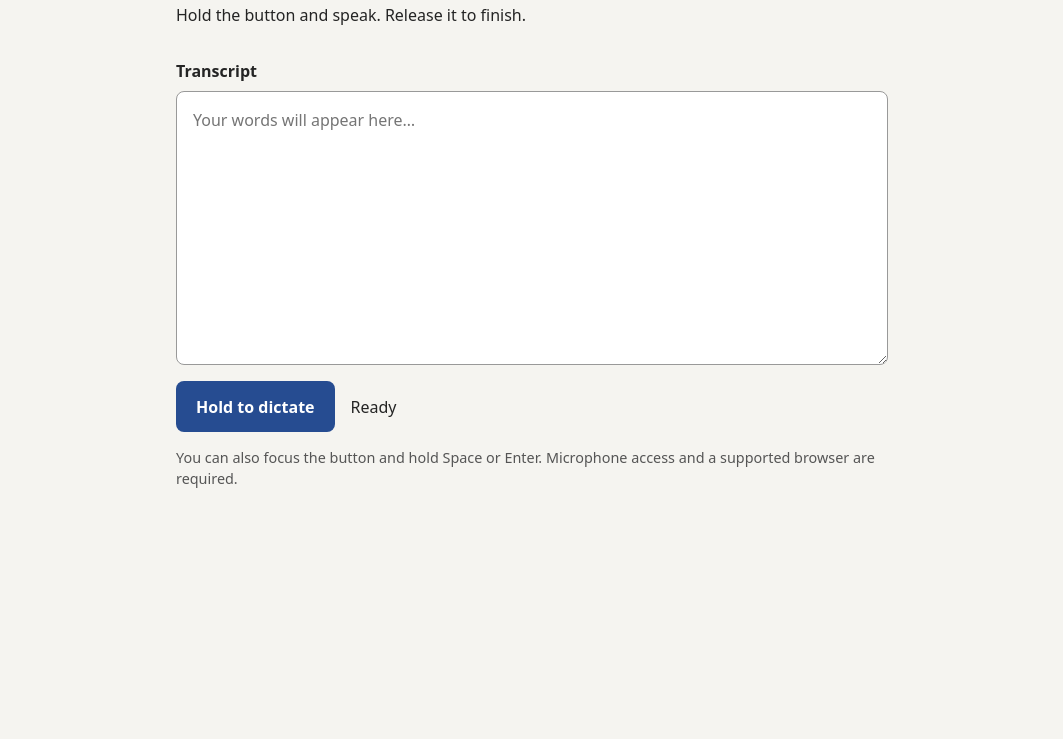
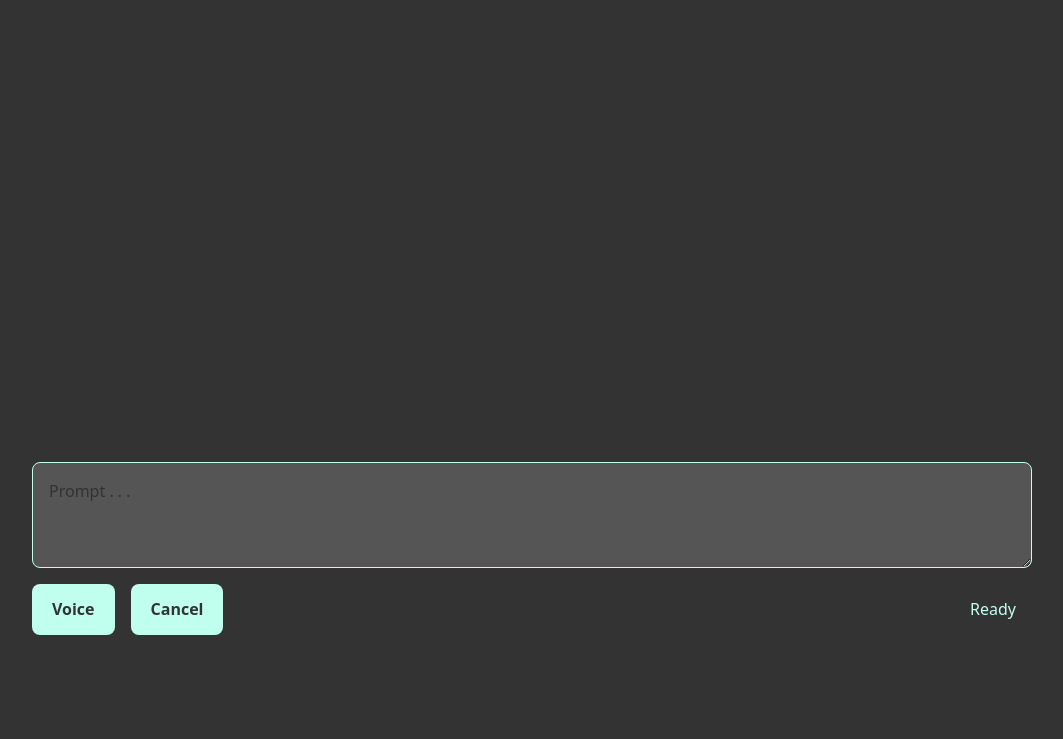
Before and after one commit to eulegang/brief, a website: page public/index.html in a window 1280 px wide. Shown: the part 125-864 px from the top of the page, without its empty margins (108-1171 px from the left). Drawn offline with Linux system fonts and the light colour scheme.

Commit message:
fix: updated look and feel

```diff
--- a/package.json
+++ b/package.json
@@ -4,7 +4,9 @@
   "private": true,
   "type": "module",
   "scripts": {
-    "dev": "npm run build:client && tsx watch src/server/server.ts",
+    "dev": "npm run build:client && concurrently --kill-others \"npm run dev:client\" \"npm run dev:server\"",
+    "dev:client": "tsc -p tsconfig.client.json --watch",
+    "dev:server": "tsx watch src/server/server.ts",
     "build": "npm run build:server && npm run build:client",
     "build:server": "tsc -p tsconfig.server.json",
     "build:client": "tsc -p tsconfig.client.json",
@@ -17,6 +19,7 @@
   },
   "devDependencies": {
     "@types/node": "^22.0.0",
+    "concurrently": "^10.0.6",
     "tsx": "^4.20.0",
     "typescript": "^5.9.0"
   }
--- a/public/index.html
+++ b/public/index.html
@@ -3,21 +3,21 @@
   <head>
     <meta charset="utf-8" />
     <meta name="viewport" content="width=device-width, initial-scale=1" />
-    <title>Brief — Dictation</title>
+    <title>Brief</title>
     <link rel="stylesheet" href="/styles.css" />
     <script type="module" src="/app.js"></script>
   </head>
   <body>
-    <main>
-      <h1>Dictation</h1>
-      <p>Hold the button and speak. Release it to finish.</p>
-      <label for="transcript">Transcript</label>
-      <textarea id="transcript" rows="10" placeholder="Your words will appear here…"></textarea>
-      <div class="controls">
-        <button id="dictate" type="button" aria-pressed="false">Hold to dictate</button>
-        <span id="status" role="status" aria-live="polite">Ready</span>
-      </div>
-      <p class="hint">You can also focus the button and hold Space or Enter. Microphone access and a supported browser are required.</p>
-    </main>
+		<main>
+
+			<footer>
+				<textarea id="transcript" rows="3" placeholder="Prompt . . . "></textarea>
+				<div class="controls">
+					<button id="dictate" type="button" aria-pressed="false">Voice</button>
+					<button id="dictate" type="button" aria-pressed="false">Cancel</button>
+					<span id="status" role="status" aria-live="polite">Ready</span>
+				</div>
+			</footer>
+		</main>
   </body>
 </html>
--- a/public/styles.css
+++ b/public/styles.css
@@ -1,37 +1,72 @@
+/* base things */
+
+body {
+  font-family: "Hack", monospace;
+}
+
 * { box-sizing: border-box; }
+
 body {
   margin: 0;
   min-height: 100vh;
-  background: #f5f4f0;
-  color: #242424;
+  background: #333333;
+  color: #C0FFEE;
   font: 1rem/1.5 system-ui, sans-serif;
 }
-main { max-width: 760px; margin: 8vh auto; padding: 0 1.5rem; }
+
 h1 { margin-bottom: 0.25rem; }
+
 label { display: block; margin: 2rem 0 0.5rem; font-weight: 600; }
+
+button {
+  border: 0;
+  border-radius: 0.5rem;
+  padding: 0.85rem 1.25rem;
+  background: #C0FFEE;
+  color: #333333;
+  font: inherit;
+  font-weight: 600;
+  cursor: pointer;
+  touch-action: none;
+}
+
 textarea {
   display: block;
   width: 100%;
   resize: vertical;
   padding: 1rem;
-  border: 1px solid #999;
+  border: 1px solid #C0FFEE;
   border-radius: 0.5rem;
-  background: white;
+  background: #555;
   color: inherit;
   font: inherit;
 }
+
+textarea::placeholder {
+  color: #333; /* Replace with your desired color */
+  opacity: 1;     /* Firefox applies a default opacity, this ensures full color depth */
+}
+
+/* Layout */
+
+main { max-width: 760px; margin: 8vh auto; padding: 0 1.5rem; }
+footer {
+	position: fixed;
+	margin: 0em auto 0em auto;
+	bottom: 5vh;
+	width: 80vw;
+	left: 0;
+	right: 0;
+
+	max-width: 1000px;
+}
+
+/* elements */
+
 .controls { display: flex; align-items: center; gap: 1rem; margin-top: 1rem; flex-wrap: wrap; }
-button {
-  border: 0;
-  border-radius: 0.5rem;
-  padding: 0.85rem 1.25rem;
-  background: #264c91;
-  color: white;
-  font: inherit;
-  font-weight: 600;
-  cursor: pointer;
-  touch-action: none;
-}
+#status { margin-left: auto; padding-right: 1rem; }
+
+
 button[aria-pressed="true"] { background: #a83232; }
 button:disabled { background: #777; cursor: not-allowed; }
 button:focus-visible, textarea:focus-visible { outline: 3px solid #e29b38; outline-offset: 2px; }
```
Also changed, not shown: README.md, 1 other file.
